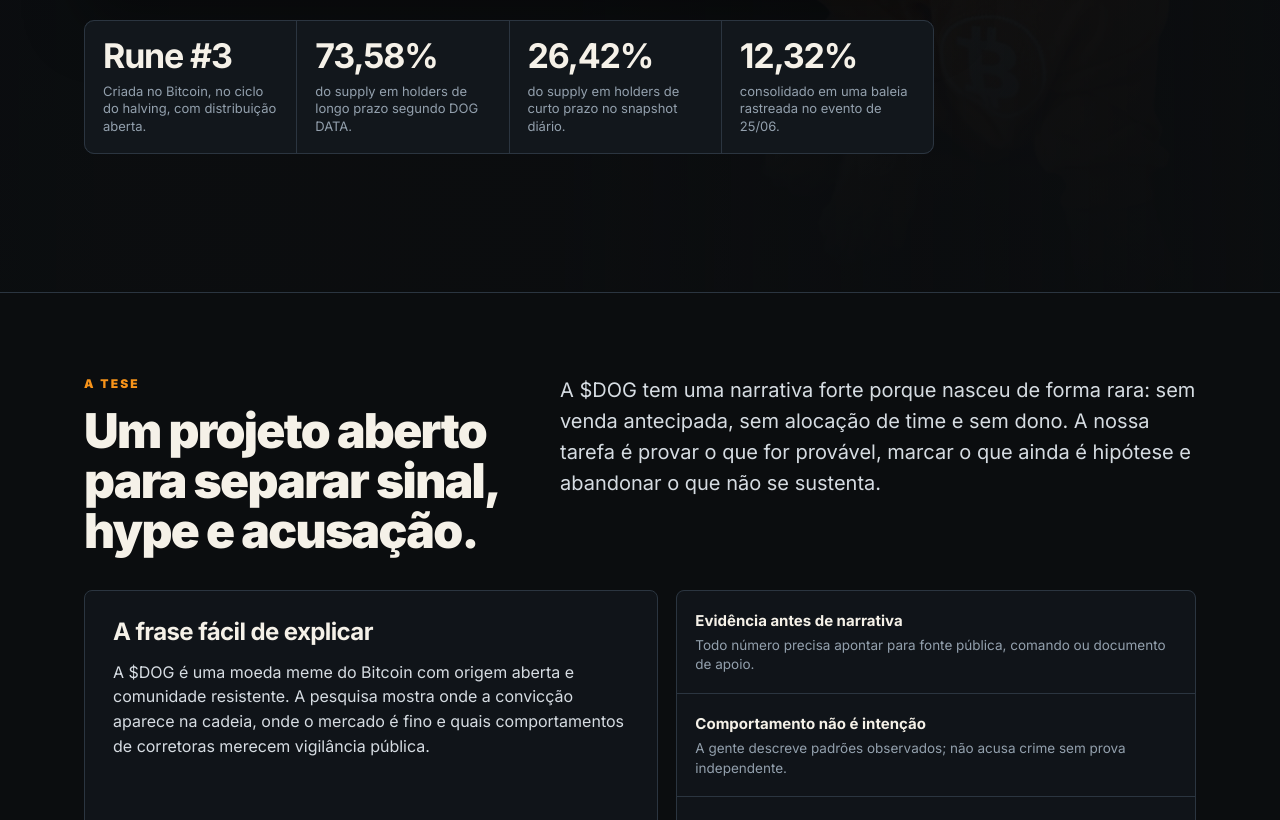
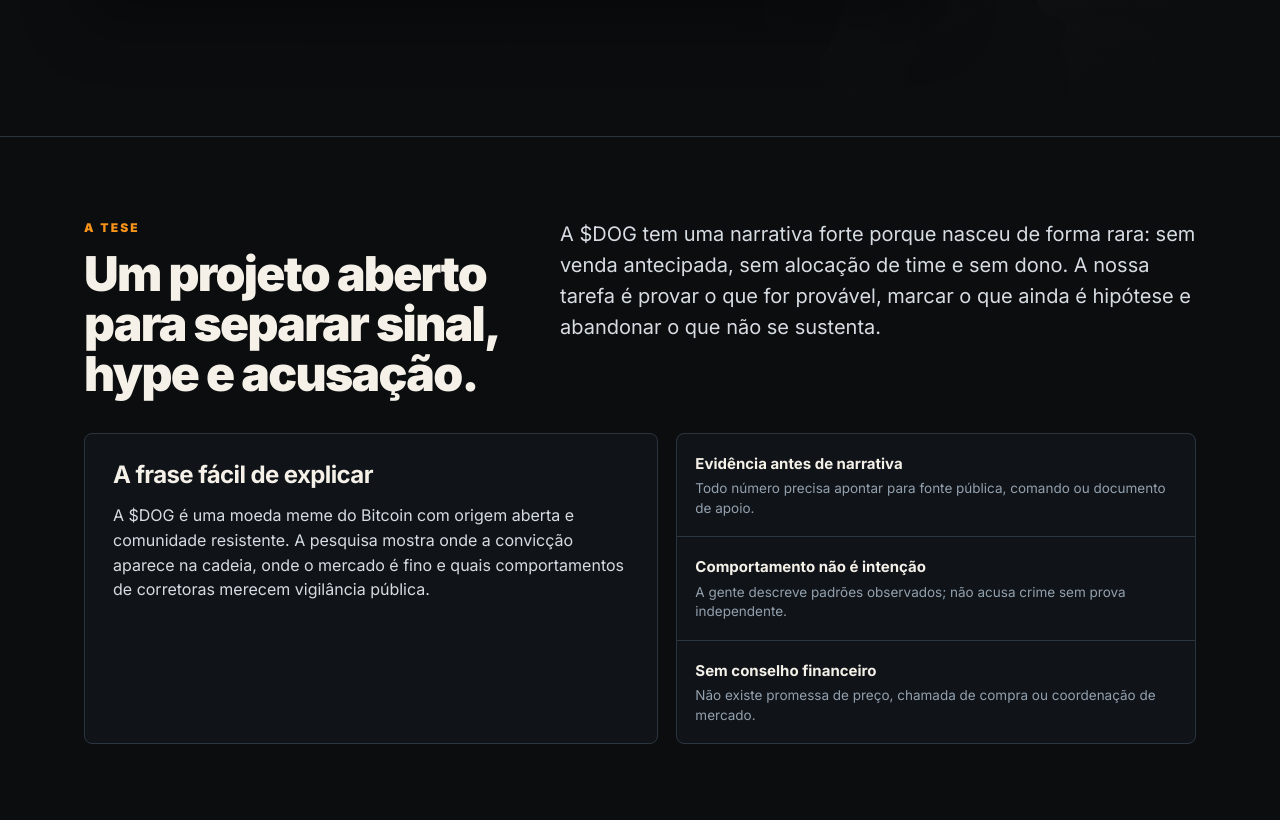
Before and after one commit to dogdamassa/dog-thesis, a plain HTML site: page index.html in a window 1280 px wide. Shown: the part 1485-2305 px from the top of the page. Drawn offline with Linux system fonts and the light colour scheme.

Commit message:
Remove wallet metric from hero

```diff
--- a/index.html
+++ b/index.html
@@ -190,17 +190,6 @@ h1 span{color:var(--orange)}
 .btn:hover{transform:translateY(-1px);border-color:rgba(247,147,26,.55)}
 .btn.primary{background:var(--orange);border-color:var(--orange);color:#1a1004}
 .btn.secondary{background:rgba(255,255,255,.04)}
-.hero-strip{
-  display:grid;
-  grid-template-columns:repeat(4,1fr);
-  gap:1px;
-  margin-top:22px;
-  border:1px solid var(--line);
-  background:var(--line);
-  border-radius:10px;
-  overflow:hidden;
-  max-width:1040px;
-}
 .daily-proof{max-width:1040px;margin-top:32px;background:rgba(16,20,25,.92);border:1px solid var(--line);border-radius:10px;overflow:hidden;box-shadow:0 24px 60px rgba(0,0,0,.34)}
 .daily-proof-head{display:flex;justify-content:space-between;gap:18px;align-items:center;padding:16px 18px;border-bottom:1px solid var(--line)}
 .daily-proof-head strong{font-size:15px;letter-spacing:.02em}
@@ -208,29 +197,9 @@ h1 span{color:var(--orange)}
 .daily-proof img{display:block;width:100%;height:auto}
 .daily-proof-caption{display:flex;justify-content:space-between;gap:16px;padding:13px 18px;color:var(--muted);font-size:13px;border-top:1px solid var(--line)}
 .daily-proof-caption a{color:var(--orange);border-bottom:1px solid rgba(247,147,26,.35);font-weight:800}
-.metric{
-  background:rgba(16,20,25,.9);
-  padding:18px;
-  min-height:118px;
-}
-.metric strong{
-  display:block;
-  color:var(--ink);
-  font-size:clamp(24px,3vw,34px);
-  line-height:1;
-  letter-spacing:-.035em;
-}
-.metric span{
-  display:block;
-  color:var(--muted);
-  font-size:13px;
-  line-height:1.35;
-  margin-top:10px;
-}
 @media(max-width:820px){
   .hero{min-height:auto}
   .hero::after{width:58vw;opacity:.28}
-  .hero-strip{grid-template-columns:repeat(2,1fr)}
   .daily-proof-head,.daily-proof-caption{display:block}
   .daily-proof-head span,.daily-proof-caption span{display:block;margin-top:5px}
 }
@@ -239,7 +208,6 @@ h1 span{color:var(--orange)}
   nav{padding:12px 18px}
   .hero-content{padding-block:64px 48px}
   h1{letter-spacing:-.025em}
-  .hero-strip{grid-template-columns:1fr}
   .btn{width:100%}
 }
 
@@ -525,12 +493,6 @@ footer a{color:var(--ink);border-bottom:1px solid rgba(255,255,255,.24)}
             <span>Fonte: dogdata.xyz · 243.009 UTXOs rastreados · 100% do supply</span>
             <a href="https://www.dogdata.xyz" target="_blank" rel="noopener">Abrir DOG DATA</a>
           </div>
-        </div>
-        <div class="hero-strip" aria-label="Números principais da pesquisa">
-          <div class="metric"><strong>Rune #3</strong><span>Criada no Bitcoin, no ciclo do halving, com distribuição aberta.</span></div>
-          <div class="metric"><strong>73,58%</strong><span>do supply em holders de longo prazo segundo DOG DATA.</span></div>
-          <div class="metric"><strong>26,42%</strong><span>do supply em holders de curto prazo no snapshot diário.</span></div>
-          <div class="metric"><strong>12,32%</strong><span>consolidado em uma baleia rastreada no evento de 25/06.</span></div>
         </div>
       </div>
     </div>
```
